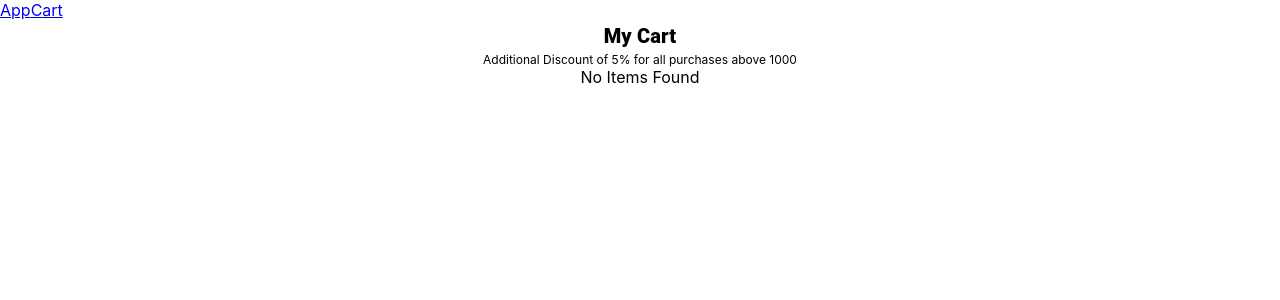
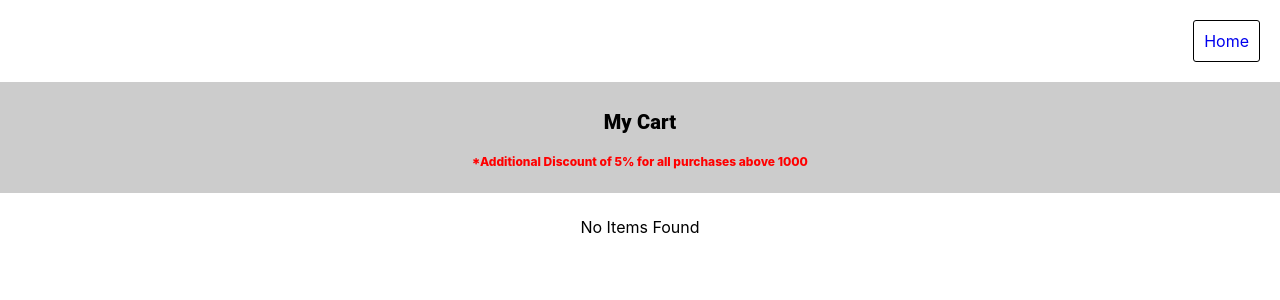
Before and after one commit to Balaji59321/SHOPPINGCART, a React (Create React App) app: page /cart in a window 1280 px wide. Shown: the top 300 px of the page. Built offline with nearby package versions, Linux system fonts and the light colour scheme.

Commit message:
added fix

```diff
--- a/src/App.js
+++ b/src/App.js
@@ -75,8 +75,6 @@ function App() {
   return (
     <Context.Provider value={cart}>
       <BrowserRouter>
-        <Link to="/">App</Link>
-        <Link to="/cart">Cart</Link>
         <Routes>
           <Route
             path="/"
--- a/src/CartPage.js
+++ b/src/CartPage.js
@@ -1,8 +1,9 @@
 import React, { useEffect, useState } from "react";
 import Context from "./Context";
 import { Box } from "@mui/system";
-import { Typography } from "@mui/material";
+import { Divider, Typography } from "@mui/material";
 import { Button } from "@mui/material";
+import { Link } from "react-router-dom";
 
 const CartPage = () => {
   const ctx = React.useContext(Context);
@@ -24,19 +25,47 @@ const CartPage = () => {
     setTotal(Math.round(amount + sgst + cgst));
   }, [amount, sgst, cgst]);
 
-  console.log(ctx);
-
   return (
     <Box>
-      <Typography variant="h6" textAlign={"center"} sx={{ fontWeight: 900 }}>
-        My Cart
-      </Typography>
-      <Typography
-        variant="p"
-        sx={{ display: "flex", justifyContent: "center" }}
+      <Link
+        to="/"
+        style={{
+          textDecoration: "none",
+          display: "flex",
+          justifyContent: "flex-end",
+          margin: "20px",
+        }}
       >
-        Additional Discount of 5% for all purchases above 1000
-      </Typography>
+        <span
+          style={{
+            border: "1px solid black",
+            padding: 10,
+            fontSize: "1rem",
+            borderRadius: "3px",
+          }}
+        >
+          Home
+        </span>
+      </Link>
+      <Box sx={{ backgroundColor: "#ccc" }} py={3}>
+        <Typography variant="h6" textAlign={"center"} sx={{ fontWeight: 800 }}>
+          My Cart
+        </Typography>
+        <Typography
+          variant="p"
+          sx={{
+            display: "flex",
+            justifyContent: "center",
+            color: "red",
+            fontWeight: 800,
+            textAlign: "center",
+          }}
+          mt={2}
+          px={2}
+        >
+          *Additional Discount of 5% for all purchases above 1000
+        </Typography>
+      </Box>
       {ctx.items.length > 0 ? (
         <>
           {ctx.items.map(
@@ -125,7 +154,16 @@ const CartPage = () => {
               textAlign: "center",
             }}
             px={{ sm: 20 }}
+            mx={3}
           >
+            <Divider
+              style={{
+                padding: "50px 10px 10px 10px",
+                fontWeight: 800,
+              }}
+            >
+              Invoice Details
+            </Divider>
             <Typography>Amount : {amount}</Typography>
             <Typography>SGST : {sgst}</Typography>
             <Typography>CGST : {cgst}</Typography>
@@ -135,7 +173,8 @@ const CartPage = () => {
 
           <Box
             sx={{ display: "flex", justifyContent: "space-evenly" }}
-            px={{ sm: 20 }}
+            px={{ sm: 60 }}
+            my={3}
           >
             <Button variant="outlined" onClick={() => alert("Ordering Now")}>
               Order Now
@@ -146,7 +185,9 @@ const CartPage = () => {
           </Box>
         </>
       ) : (
-        <Box sx={{ textAlign: "center" }}>No Items Found </Box>
+        <Box sx={{ textAlign: "center" }} mt={3}>
+          No Items Found{" "}
+        </Box>
       )}
     </Box>
   );
--- a/src/Navigation.js
+++ b/src/Navigation.js
@@ -94,6 +94,24 @@ const Navigation = (props) => {
                   <MenuItem value={"New Arrivals"}>New Arrivals</MenuItem>
                 </Select>
               </FormControl>
+              <Box sx={{ display: "flex", gap: 2, flexDirection: "column" }}>
+                <Button
+                  sx={{
+                    display: "flex",
+                    color: "text.primary",
+                    bgcolor: disable ? grey[400] : grey[200],
+                    cursor: disable ? "not-allowed" : "pointer",
+                  }}
+                  px={2}
+                  variant="outlined"
+                >
+                  <Link
+                    to="/cart"
+                    style={{ textDecoration: "none", color: "#111" }}
+                  >
+                    Go to Cart
+                  </Link>
+                </Button>
                 <Button
                   px={2}
                   sx={{
@@ -128,6 +146,7 @@ const Navigation = (props) => {
                     {ctx["items"].length}
                   </Box>
                 </Button>
+              </Box>
             </Menu>
             <IconButton
               size="large"
@@ -188,6 +207,24 @@ const Navigation = (props) => {
               <Route path="/cart" element={<Cart />}></Route>
             </Routes>
           </BrowserRouter> */}
+          <Box sx={{ display: "flex", gap: 2 }}>
+            <Button
+              sx={{
+                justifyContent: "flex-end",
+                display: { xs: "none", md: "flex" },
+                bgcolor: disable ? grey[400] : grey[200],
+                cursor: disable ? "not-allowed" : "pointer",
+              }}
+              px={2}
+              variant="outlined"
+            >
+              <Link
+                to="/cart"
+                style={{ textDecoration: "none", color: "#111" }}
+              >
+                Go to Cart
+              </Link>
+            </Button>
             <Button
               px={2}
               sx={{
@@ -206,7 +243,7 @@ const Navigation = (props) => {
               <IconButton aria-label="cart" sx={{ cursor: "inherit" }}>
                 <ShoppingCartIcon />
               </IconButton>
-            <Box sx={{ color: grey[900] }}>Cart</Box>
+              <Box sx={{ color: grey[900] }}>View Cart</Box>
               <Box
                 ml={1}
                 px={1}
@@ -215,6 +252,7 @@ const Navigation = (props) => {
                 {ctx["items"].length}
               </Box>
             </Button>
+          </Box>
           <Typography
             variant="h6"
             noWrap
```
Lines whose indentation alone changed are shown as unchanged.
